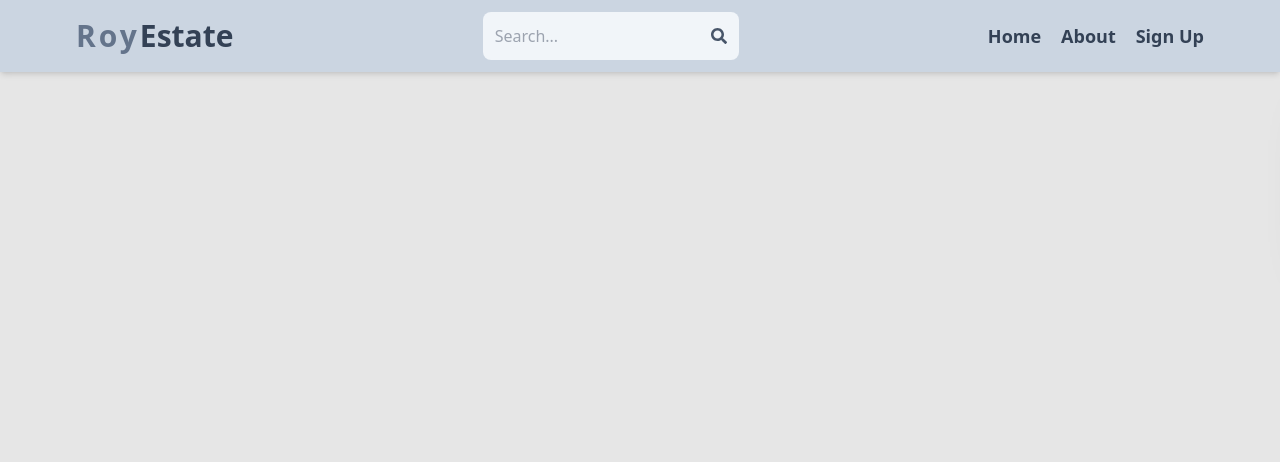
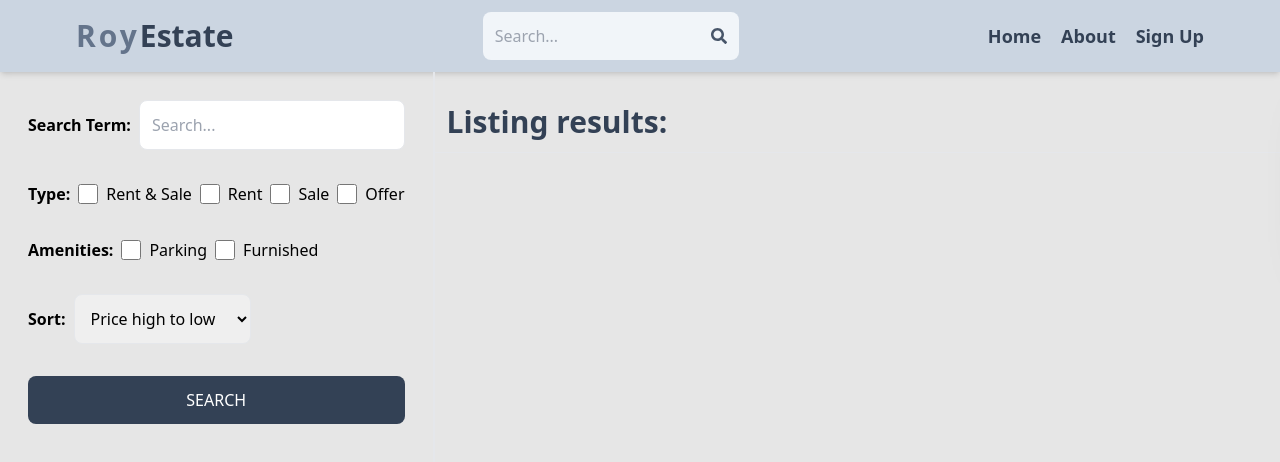
Before and after one commit to RoyGitt/asylum, a React (Vite) app in the folder Frontend/: page /search in a window 1280 px wide. Shown: the top 462 px of the page. Built offline with nearby package versions, Linux system fonts and the light colour scheme; no server answers.

Commit message:
Create search page ui

```diff
--- a/Frontend/src/App.jsx
+++ b/Frontend/src/App.jsx
@@ -11,6 +11,7 @@
 import CreateListing from "./pages/CreateListing";
 import UpdateListing from "./pages/UpdateListing";
 import Listing from "./pages/Listing";
+import Search from "./pages/Search";
 
 const App = () => {
   return (
@@ -20,6 +21,7 @@
         <Route path="/" element={<Home />} />
         <Route path="/sign-up" element={<SignUp />} />
         <Route path="/sign-in" element={<SignIn />} />
+        <Route path="/search" element={<Search />} />
         <Route element={<PrivatePage />}>
           <Route path="/profile" element={<Profile />} />
           <Route path="/create-listing" element={<CreateListing />} />
--- /dev/null
+++ b/Frontend/src/pages/Search.jsx
@@ -0,0 +1,69 @@
+const Search = () => {
+  return (
+    <div className="flex flex-col md:flex-row">
+      <div className="p-7  border-b-2 md:border-r-2 md:min-h-screen">
+        <form className="flex flex-col gap-8">
+          <div className="flex items-center gap-2">
+            <label className="whitespace-nowrap font-semibold">
+              Search Term:
+            </label>
+            <input
+              type="text"
+              id="searchTerm"
+              placeholder="Search..."
+              className="border rounded-lg p-3 w-full"
+            />
+          </div>
+          <div className="flex gap-2 flex-wrap items-center">
+            <label className="font-semibold">Type:</label>
+            <div className="flex gap-2">
+              <input type="checkbox" id="all" className="w-5" />
+              <span>Rent & Sale</span>
+            </div>
+            <div className="flex gap-2">
+              <input type="checkbox" id="rent" className="w-5" />
+              <span>Rent</span>
+            </div>
+            <div className="flex gap-2">
+              <input type="checkbox" id="sale" className="w-5" />
+              <span>Sale</span>
+            </div>
+            <div className="flex gap-2">
+              <input type="checkbox" id="offer" className="w-5" />
+              <span>Offer</span>
+            </div>
+          </div>
+          <div className="flex gap-2 flex-wrap items-center">
+            <label className="font-semibold">Amenities:</label>
+            <div className="flex gap-2">
+              <input type="checkbox" id="parking" className="w-5" />
+              <span>Parking</span>
+            </div>
+            <div className="flex gap-2">
+              <input type="checkbox" id="furnished" className="w-5" />
+              <span>Furnished</span>
+            </div>
+          </div>
+          <div className="flex items-center gap-2">
+            <label className="font-semibold">Sort:</label>
+            <select id="sort_order" className="border rounded-lg p-3">
+              <option value="regularPrice_desc">Price high to low</option>
+              <option value="regularPrice_asc">Price low to hight</option>
+              <option value="createdAt_desc">Latest</option>
+              <option value="createdAt_asc">Oldest</option>
+            </select>
+          </div>
+          <button className="bg-slate-700 text-white p-3 rounded-lg uppercase hover:opacity-95">
+            Search
+          </button>
+        </form>
+      </div>
+      <div className="flex-1">
+        <h1 className="text-3xl font-semibold border-b p-3 text-slate-700 mt-5">
+          Listing results:
+        </h1>
+      </div>
+    </div>
+  );
+};
+export default Search;
--- a/Frontend/src/pages/SignIn.jsx
+++ b/Frontend/src/pages/SignIn.jsx
@@ -16,8 +16,6 @@
 
   const navigate = useNavigate();
   const dispatch = useDispatch();
-
-  console.log(currentUser);
 
   const handleChange = (e) => {
     setFormData({
```
